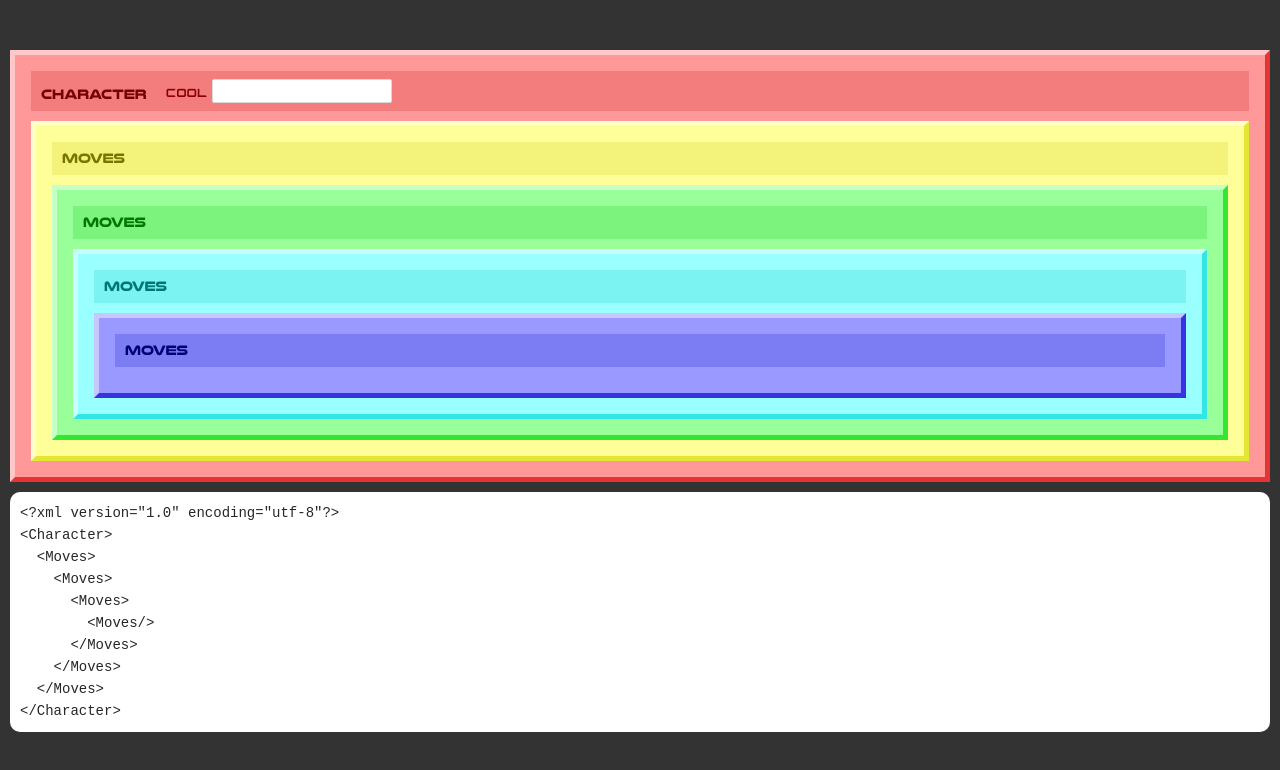
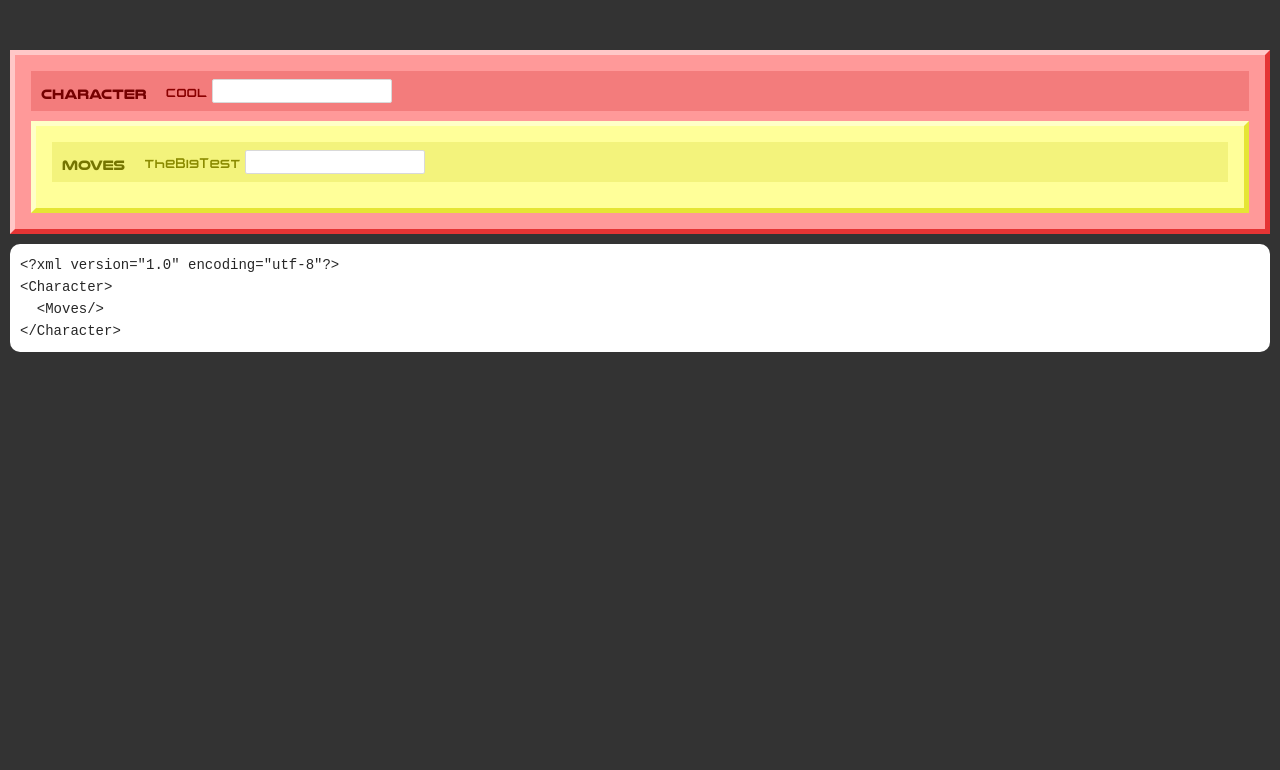
Before and after one commit to Arastryx/slammer, a React (Create React App) app: page / in a window 1280 px wide. Shown: the top 770 px of the page. Built offline with nearby package versions, Linux system fonts and the light colour scheme; a web font is replaced by a local one.

Commit message:
-You can now edit attributes on any element and have it show up on the emitted XML

```diff
--- a/src/Slammer/NodeEditor/Attributes/StringAttribute.tsx
+++ b/src/Slammer/NodeEditor/Attributes/StringAttribute.tsx
@@ -7,12 +7,14 @@ import styles from "./StringAttribute.module.css";
 
 export interface StringAttributeProps {
   attribute: SlamAttributeDefinition;
+  index: number[];
 }
 
 export const StringAttribute: React.FC<StringAttributeProps> = ({
   attribute,
+  index,
 }) => {
-  const [value, setValue] = useSlamAttribute<string>(attribute.name);
+  const [value, setValue] = useSlamAttribute<string>(index, attribute.name);
 
   return (
     <Stack gap={4} alignment="end" style={{ justifyContent: "start" }}>
--- a/src/Slammer/NodeEditor/NodeEditor.tsx
+++ b/src/Slammer/NodeEditor/NodeEditor.tsx
@@ -2,30 +2,40 @@ import React from "react";
 import { Stack } from "../../Common/Stack";
 import { StringAttribute } from "./Attributes/StringAttribute";
 import styles from "./NodeEditor.module.css";
-import { SlamElementDefinition } from "../SlamXML/slam";
+import { SlamEditorElement, SlamElementDefinition } from "../SlamXML/slam";
 
 export interface NodeEditorProps {
-  slam: SlamElementDefinition;
-  depth?: number;
+  def?: SlamElementDefinition;
+  data: SlamEditorElement;
+  index: number[];
 }
 
-export const NodeEditor: React.FC<NodeEditorProps> = ({ slam, depth = 0 }) => {
+export const NodeEditor: React.FC<NodeEditorProps> = ({ def, data, index }) => {
+  if (!def) {
+    return null;
+  }
+
   return (
     <div
       className={styles.editor}
-      style={{ "--hue": depth * 60 } as React.CSSProperties}
+      style={{ "--hue": index.length * 60 } as React.CSSProperties}
     >
       <div className={styles.header}>
         <Stack gap={20} alignment="end" style={{ justifyContent: "start" }}>
-          <div className={styles.label}>{slam.name}</div>
-          {slam.attributes?.map((a) => (
-            <StringAttribute attribute={a} />
+          <div className={styles.label}>{data.name}</div>
+          {def.attributes?.map((a) => (
+            <StringAttribute key={a.name} attribute={a} index={index} />
           ))}
         </Stack>
       </div>
 
-      {slam.elements?.map((e) => (
-        <NodeEditor slam={e} depth={depth + 1} />
+      {data.elements?.map((dataElement, i) => (
+        <NodeEditor
+          key={dataElement.id}
+          def={def.elements?.find((e) => e.name === dataElement.name)}
+          data={dataElement}
+          index={index.concat(i)}
+        />
       ))}
     </div>
   );
--- a/src/Slammer/SlamXML/SlamContext.tsx
+++ b/src/Slammer/SlamXML/SlamContext.tsx
@@ -16,10 +16,8 @@ import {
 } from "./slam";
 
 export interface SlamContextData {
-  editorData?: SlamEditorElement;
-  setEditorData: React.Dispatch<
-    React.SetStateAction<SlamEditorElement | undefined>
-  >;
+  editorData: SlamEditorElement;
+  onEditorChange?: (data: SlamEditorElement) => void;
 }
 
 const SlamContextContext = createContext<SlamContextData | null>(null);
@@ -28,32 +26,37 @@ export interface SlamContextProps {
   children?: React.ReactNode;
   element: SlamElementDefinition;
   data?: any;
-  onChange?: (data?: any) => void;
+  editorData: SlamEditorElement;
+  onDataChange?: (data?: any) => void;
+  onEditorChange?: (data: SlamEditorElement) => void;
 }
 
 export const SlamContext: React.FC<SlamContextProps> = ({
   children,
   element,
   data,
-  onChange,
+  editorData,
+  onDataChange,
+  onEditorChange,
 }) => {
-  const [editorData, setEditorData] = useState<SlamEditorElement>();
-
   useEffect(() => {
-    setEditorData(build(element));
-  }, [element]);
+    onEditorChange && onEditorChange(build(element));
+  }, [element, onEditorChange]);
 
   useDebouncedEffect(
     () => {
-      if (editorData && onChange) {
-        onChange(toJsonifiedXML(editorData));
+      if (editorData && onDataChange) {
+        onDataChange(toJsonifiedXML(editorData));
       }
     },
     300,
     [editorData]
   );
 
-  const value = useMemo(() => ({ editorData, setEditorData }), [editorData]);
+  const value = useMemo(
+    () => ({ editorData, onEditorChange }),
+    [editorData, onEditorChange]
+  );
 
   return (
     <SlamContextContext.Provider value={value}>
@@ -62,7 +65,17 @@ export const SlamContext: React.FC<SlamContextProps> = ({
   );
 };
 
+function getElement(
+  target: SlamEditorElement,
+  index: number[]
+): SlamEditorElement {
+  return index.length === 0
+    ? target
+    : getElement(target.elements![index[0]], index.slice(1));
+}
+
 export function useSlamAttribute<T extends string | number | boolean>(
+  index: number[],
   name: string
 ): [T | undefined, (value: T | undefined) => void] {
   const result = useContext(SlamContextContext);
@@ -73,33 +86,27 @@ export function useSlamAttribute<T extends string | number | boolean>(
     );
   }
 
-  const getAttribute = useCallback(
-    (name: string) => {
-      return result.editorData?.attributes?.find((a) => a.name === name);
-    },
-    [result.editorData]
+  const value = useMemo(
+    () =>
+      result.editorData?.attributes?.find((a) => a.name === name)?.value as
+        | T
+        | undefined,
+    [name, result.editorData?.attributes]
   );
 
-  const setAttribute = useCallback(
-    (name: string, value?: string | number | boolean) => {
+  const setValue = useCallback(
+    (value: T | undefined) => {
       const element = cloneDeep(result.editorData);
-      const attribute = element?.attributes?.find((a) => a.name === name);
+      const attribute = getElement(element, index).attributes?.find(
+        (a) => a.name === name
+      );
 
       if (attribute) {
         attribute.value = value;
-        result.setEditorData(element);
+        result.onEditorChange && result.onEditorChange(element);
       }
     },
-    [result]
-  );
-
-  const value = useMemo(
-    () => getAttribute(name)?.value as T | undefined,
-    [getAttribute, name]
-  );
-  const setValue = useCallback(
-    (value: T | undefined) => setAttribute(name, value),
-    [name, setAttribute]
+    [index, name, result]
   );
 
   return [value, setValue];
--- a/src/Slammer/SlamXML/slam.ts
+++ b/src/Slammer/SlamXML/slam.ts
@@ -27,13 +27,21 @@ export type SlamEditorAttribute =
 
 export interface SlamEditorElement {
   name: string;
+  id: number;
   attributes?: SlamEditorAttribute[];
   elements?: SlamEditorElement[];
+}
+
+let idCounter = 1;
+
+function getId() {
+  return idCounter++;
 }
 
 export function build(def: SlamElementDefinition): SlamEditorElement {
   return {
     name: def.name,
+    id: getId(),
     attributes: def.attributes?.map((a) => ({
       name: a.name,
       value: "",
--- a/src/Slammer/Slammer.tsx
+++ b/src/Slammer/Slammer.tsx
@@ -3,6 +3,7 @@ import React, { useMemo, useState } from "react";
 import { NodeEditor } from "./NodeEditor/NodeEditor";
 import styles from "./Slammer.module.css";
 import { SlamContext, SlamElement } from "./SlamXML";
+import { build, SlamEditorElement, toJsonifiedXML } from "./SlamXML/slam";
 
 // const parser = new XMLParser({
 //   parseAttributeValue: true,
@@ -33,27 +34,16 @@ const slamElement: SlamElement = {
   elements: [
     {
       name: "Moves",
-      elements: [
-        {
-          name: "Moves",
-          elements: [
-            {
-              name: "Moves",
-              elements: [
-                {
-                  name: "Moves",
-                },
-              ],
-            },
-          ],
-        },
-      ],
+      attributes: [{ name: "theBigTest", type: "string" }],
     },
   ],
 };
 
 export const Slammer: React.FC<SlammerProps> = ({}) => {
-  const [data, setData] = useState<any>();
+  const [editorData, setEditorData] = useState<SlamEditorElement>(
+    build(slamElement)
+  );
+  const [data, setData] = useState(toJsonifiedXML(editorData));
 
   const output = useMemo(
     () => (data ? (builder.build([data]) as string).substring(1) : undefined),
@@ -62,8 +52,14 @@ export const Slammer: React.FC<SlammerProps> = ({}) => {
 
   return (
     <div id={styles.slammer}>
-      <SlamContext element={slamElement} data={data} onChange={setData}>
-        <NodeEditor slam={slamElement} />
+      <SlamContext
+        element={slamElement}
+        data={data}
+        onDataChange={setData}
+        editorData={editorData}
+        onEditorChange={setEditorData}
+      >
+        <NodeEditor def={slamElement} data={editorData} index={[]} />
       </SlamContext>
 
       <pre className={styles.output}>
```
